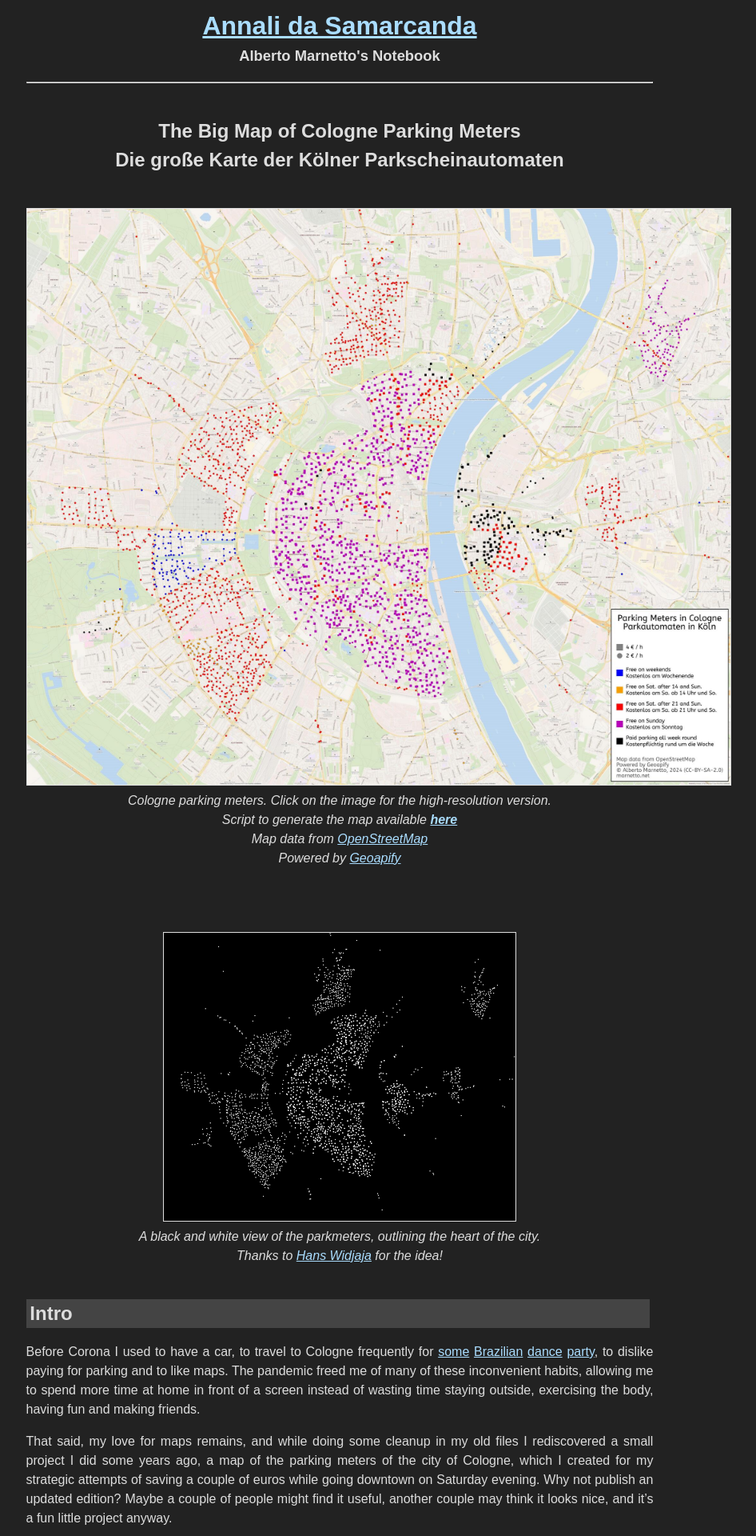
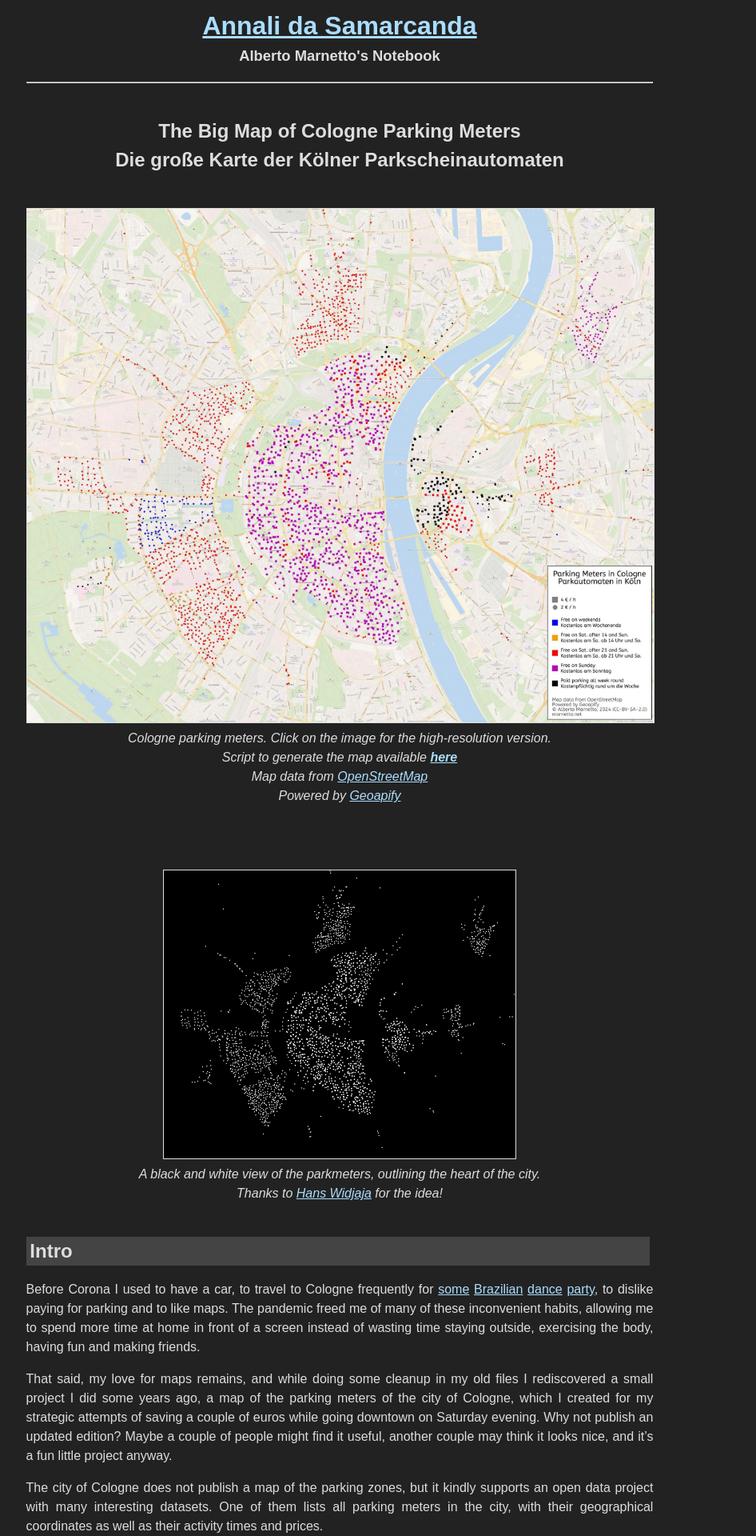
Before and after one commit to AlbertoMarnetto/annali, a Jekyll site: the page built from _posts/2024-12-20--cologne-parking-meters.md, in a window 1280 px wide. Shown: the top 1920 px of the page at 80% size, without its empty margins (215-1161 px from the left). Built offline with Jekyll 4.4.1, drawn with Linux system fonts in a browser that asks for light colours; some web fonts are replaced; comment, search, counter and statistics services are not loaded.

Commit message:
More mobile-friendly

```diff
--- a/site.css
+++ b/site.css
@@ -90,6 +90,7 @@ h2 {
 
 img {
 	border: 1px solid #ddd;
+	max-width: 100%;
 }
 
 p {
@@ -113,8 +114,11 @@ pre {
 	background-color: #333;
 	white-space: pre;
 	font-size: 80%;
+	max-width: 100%;
+	overflow-x: auto;
 }
 
 video {
 	border: 1px solid #ddd;
+	max-width: 100%;
 }
```
Also changed, not shown: _posts/2025-02-20--broderbund-stunts-1.md (+3 -1 lines).
